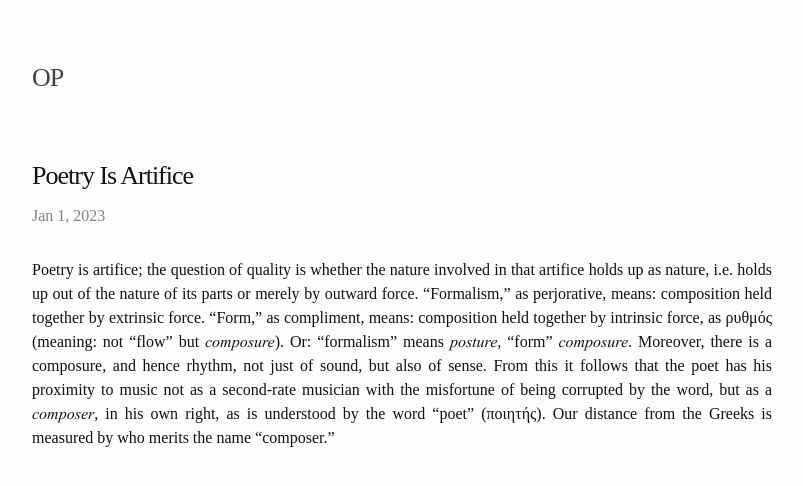
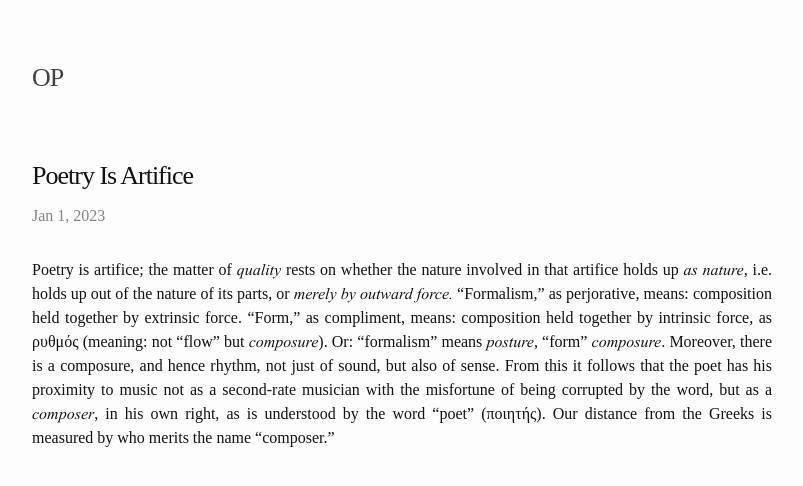
Before and after one commit to TheatrumMundi/TheatrumMundi, a Jekyll site: the page built from _posts/2023-01-01-poetry-is-artifice.markdown, in a window 1280 px wide. Shown: the top 486 px of the page, without its empty margins (238-1041 px from the left). Built offline with Jekyll 4.4.1, drawn with Linux system fonts in a browser that asks for light colours; some web fonts are replaced.

Commit message:
Update 2023-01-01-poetry-is-artifice.markdown

```diff
--- a/_posts/2023-01-01-poetry-is-artifice.markdown
+++ b/_posts/2023-01-01-poetry-is-artifice.markdown
@@ -6,4 +6,4 @@ categories: jekyll update
 ---
 
 
-Poetry is artifice; the question of quality is whether the nature involved in that artifice holds up as nature, i.e. holds up out of the nature of its parts or merely by outward force. “Formalism,” as perjorative, means: composition held together by extrinsic force. “Form,” as compliment, means: composition held together by intrinsic force, as ρυθμός (meaning: not “flow” but <i>composure</i>). Or: “formalism” means <i>posture</i>, “form” <i>composure</i>. Moreover, there is a composure, and hence rhythm, not just of sound, but also of sense. From this it follows that the poet has his proximity to music not as a second-rate musician with the misfortune of being corrupted by the word, but as a <i>composer</i>, in his own right, as is understood by the word “poet” (ποιητής). Our distance from the Greeks is measured by who merits the name “composer.”
+Poetry is artifice; the matter of *quality* rests on whether the nature involved in that artifice holds up *as nature*, i.e. holds up out of the nature of its parts, or *merely by outward force.* “Formalism,” as perjorative, means: composition held together by extrinsic force. “Form,” as compliment, means: composition held together by intrinsic force, as ρυθμός (meaning: not “flow” but <i>composure</i>). Or: “formalism” means <i>posture</i>, “form” <i>composure</i>. Moreover, there is a composure, and hence rhythm, not just of sound, but also of sense. From this it follows that the poet has his proximity to music not as a second-rate musician with the misfortune of being corrupted by the word, but as a <i>composer</i>, in his own right, as is understood by the word “poet” (ποιητής). Our distance from the Greeks is measured by who merits the name “composer.”
```
